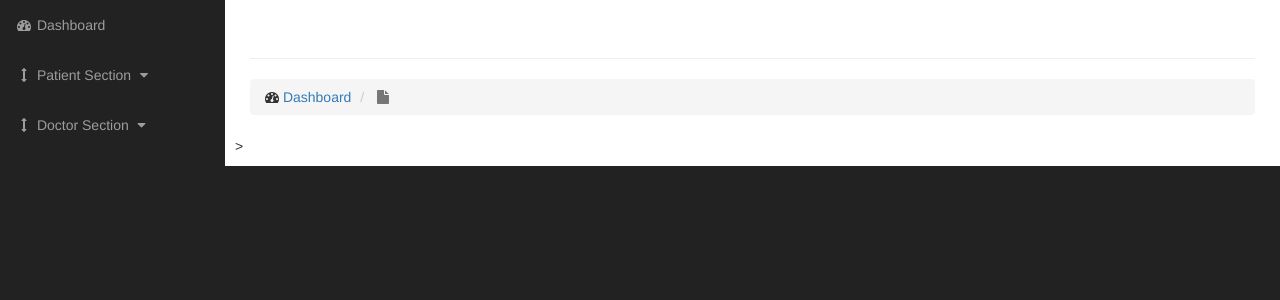
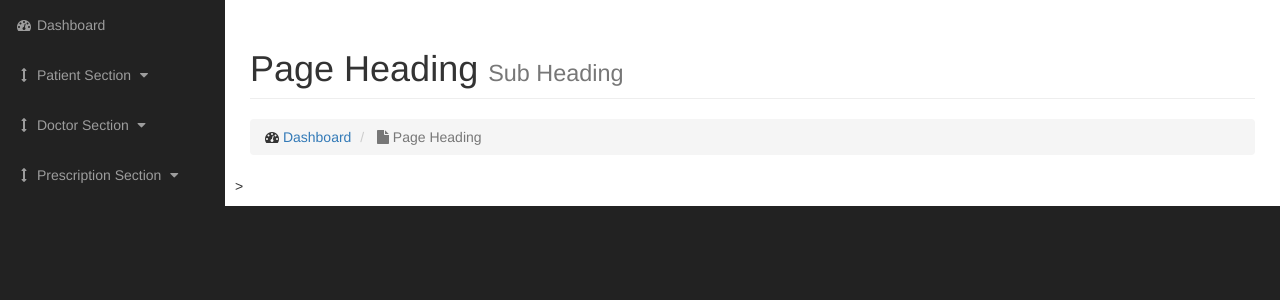
Before and after one commit to mashfiqcse13/Patient-MS, a CodeIgniter app: the page made by application/views/Themes/admin/startbootstrap-sb-admin-1.0.3/page-blank.php in a window 1280 px wide. Shown: the part 51-351 px from the top of the page. Run offline with CodeIgniter, Linux system fonts and the light colour scheme; grey boxes labelled with a size stand in for pictures from a placeholder-image service; data that the repository does not hold is empty; some libraries are stand-ins or nearby versions.

Commit message:
Prescription section added

```diff
--- a/application/views/Themes/admin/startbootstrap-sb-admin-1.0.3/page-blank.php
+++ b/application/views/Themes/admin/startbootstrap-sb-admin-1.0.3/page-blank.php
@@ -44,15 +44,16 @@ include 'template-header.php';
                 <div class="row">
                     <div class="col-lg-12">
                         <h1 class="page-header">
-                            <?= $pageHeading?>
-                            <small><?= $subHeading?></small>
+                            <?php echo isset($pageHeading) ? $pageHeading : "Page Heading"; ?>
+                            <small><?php echo isset($subHeading) ? $subHeading : "Sub Heading"; ?></small>
                         </h1>
                         <ol class="breadcrumb">
                             <li>
                                 <i class="fa fa-dashboard"></i>  <a href="<?= site_url() ?>">Dashboard</a>
                             </li>
                             <li class="active">
-                                <i class="fa fa-file"></i> <?= $pageHeading?>
+                                <i class="fa fa-file"></i>
+                            <?php echo isset($pageHeading) ? $pageHeading : "Page Heading"; ?>
                             </li>
                         </ol>
                     </div>
--- a/application/views/Themes/admin/startbootstrap-sb-admin-1.0.3/section-menu.php
+++ b/application/views/Themes/admin/startbootstrap-sb-admin-1.0.3/section-menu.php
@@ -77,5 +77,20 @@
                 </li>
             </ul>
         </li>
+        <li>
+            <a href="javascript:;" data-toggle="collapse" data-target="#prescription">
+                <i class="fa fa-fw fa-arrows-v"></i>
+                Prescription Section
+                <i class="fa fa-fw fa-caret-down"></i>
+            </a>
+            <ul id="prescription" class="collapse">
+                <li>
+                    <a href="<?= site_url('admin/prescription/add')?>">Prescription Entry</a>
+                </li>
+                <li>
+                    <a href="<?= site_url('admin/prescription')?>">Prescription Management</a>
+                </li>
+            </ul>
+        </li>
     </ul>
 </div>
```
Also changed, not shown: application/controllers/Admin.php (+20 -7 lines).
